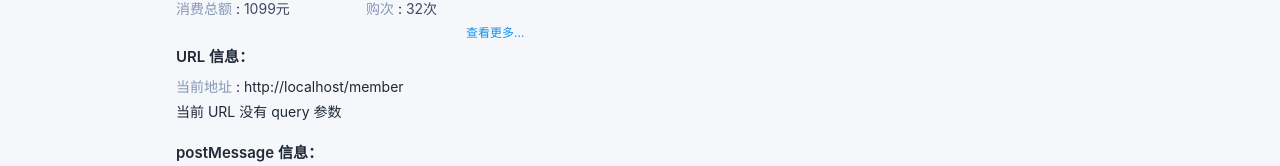
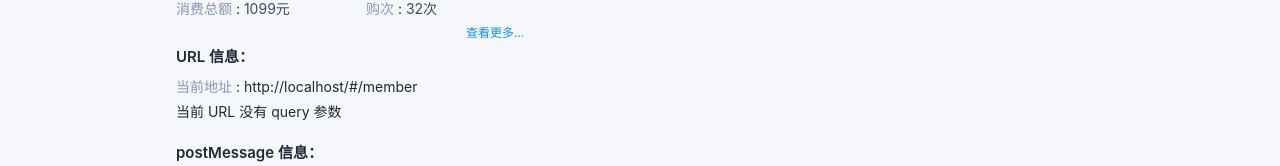
Before and after one commit to muling-zh/sobot-frame-demo, a Svelte app: page /#/member in a window 1280 px wide. Before the commit this address led to /member. Shown: the part 228-394 px from the top of the page. Built offline with nearby package versions, Linux system fonts and the light colour scheme.

Commit message:
Update index.html and App.svelte to reflect new asset paths and improve hash-based navigation

```diff
--- a/src/App.svelte
+++ b/src/App.svelte
@@ -13,33 +13,40 @@
 
   const validPaths = new Set(tabs.map((tab) => tab.path));
 
-  function resolvePath(pathname) {
-    return validPaths.has(pathname) ? pathname : "/member";
+  function resolvePath(path) {
+    return validPaths.has(path) ? path : "/member";
   }
 
-  const initialPath = resolvePath(window.location.pathname);
+  function readHashPath() {
+    return window.location.hash.startsWith("#")
+      ? window.location.hash.slice(1)
+      : window.location.hash;
+  }
+
+  const initialPath = resolvePath(readHashPath());
   let currentPath = initialPath;
 
-  if (window.location.pathname !== initialPath) {
-    window.history.replaceState({}, "", initialPath);
+  if (window.location.hash !== `#${initialPath}`) {
+    window.history.replaceState({}, "", `#${initialPath}`);
   }
 
   function navigate(path) {
     if (path === currentPath) return;
     currentPath = path;
-    window.history.pushState({}, "", path);
+    window.location.hash = path;
   }
 
-  function onPopstate() {
-    const resolved = resolvePath(window.location.pathname);
+  function onHashchange() {
+    const resolved = resolvePath(readHashPath());
     currentPath = resolved;
-    if (resolved !== window.location.pathname) {
-      window.history.replaceState({}, "", resolved);
+    const normalizedHash = `#${resolved}`;
+    if (window.location.hash !== normalizedHash) {
+      window.history.replaceState({}, "", normalizedHash);
     }
   }
 </script>
 
-<svelte:window on:popstate={onPopstate} />
+<svelte:window onhashchange={onHashchange} />
 
 <main class="app-shell">
   <header class="top-tabs">
@@ -48,7 +55,7 @@
         type="button"
         class="tab-btn"
         class:active={currentPath === tab.path}
-        on:click={() => navigate(tab.path)}
+        onclick={() => navigate(tab.path)}
       >
         {tab.label}
       </button>
```
Also changed, not shown: 3 other files (tests, documents, lock files or other folders).
